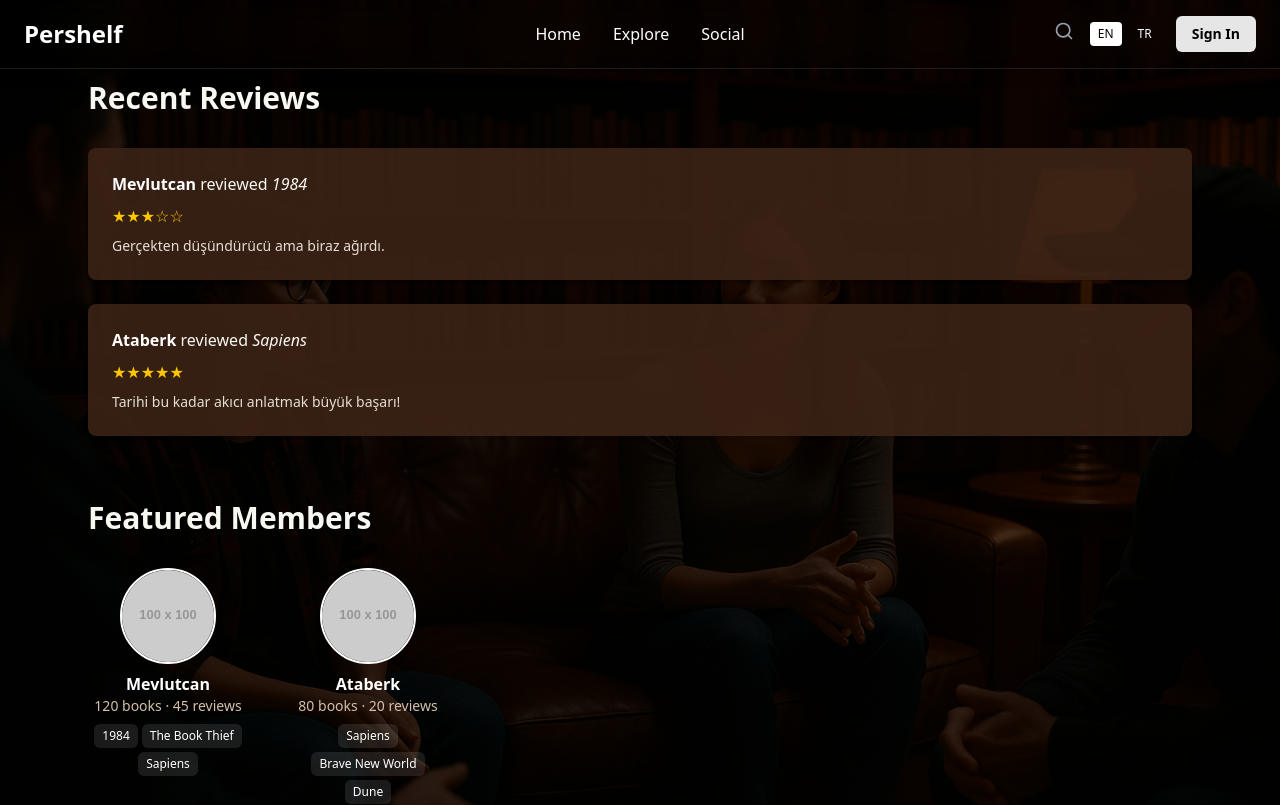
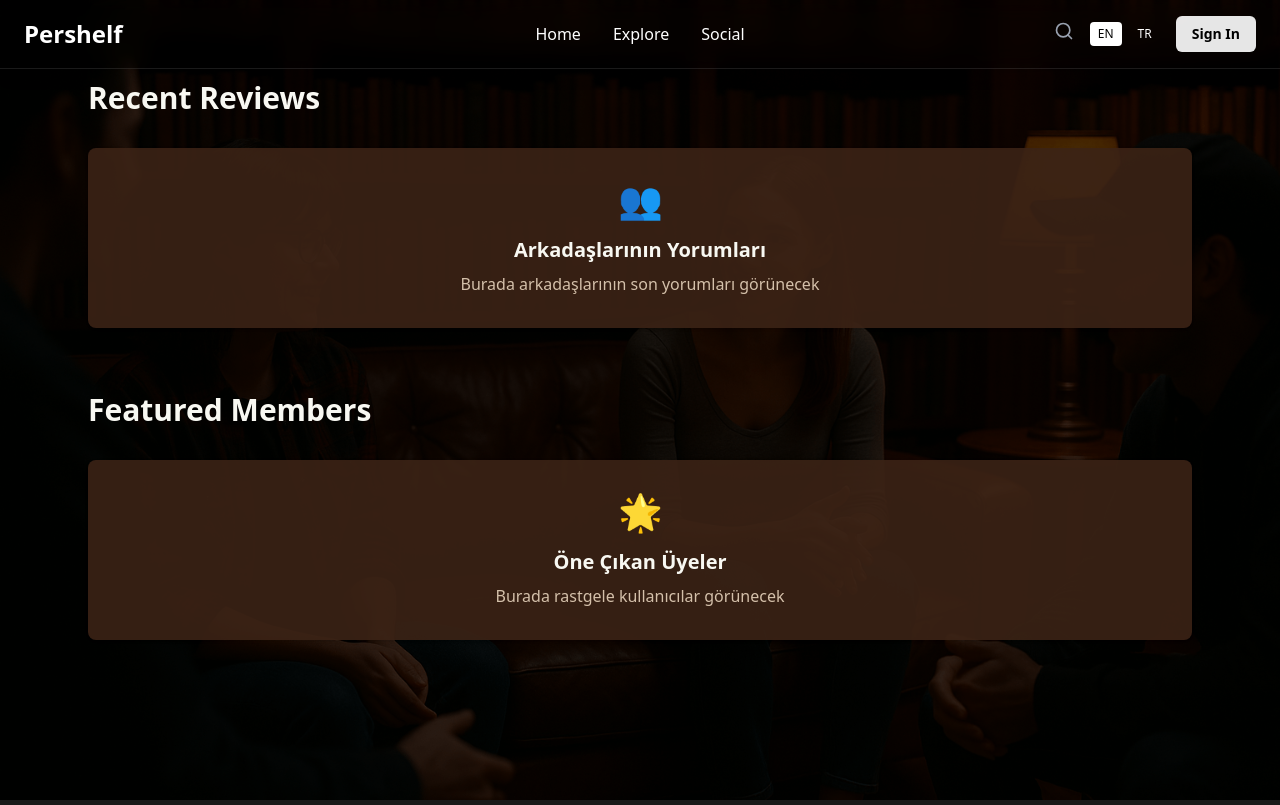
Before and after one commit to pershelf-devs/pershelf-frontend, a React (Vite) app: page /social in a window 1280 px wide. Shown: the top 805 px of the page. Built offline with nearby package versions, Linux system fonts and the light colour scheme.

Commit message:
Token expired olduğunda logout mantığı eklendi. SocialPage kısmında gerekli ne gösterilecek ona göre düzeltildi backend api bekleniyor.BookDetail kısmındaki reviewlere paging eklendi fotoğraf kalitesi bozulmasın diye.

```diff
--- a/src/api/api.js
+++ b/src/api/api.js
@@ -1,5 +1,7 @@
 import axios from 'axios';
 import { store } from '../redux/store';
+import { logout } from '../redux/user/userSlice';
+import { toast } from 'react-toastify';
 
 const api = axios.create({
   baseURL: '/api',
@@ -21,4 +23,30 @@ api.interceptors.request.use(
   (error) => Promise.reject(error)
 )
 
+// Response interceptor - token expire durumunu yakala
+api.interceptors.response.use(
+  (response) => {
+    // Token expire kontrolü
+    if (response?.data?.code === "5") {
+      toast.warning("Your session has expired. Please login again.");
+      store.dispatch(logout());
+      setTimeout(() => {
+        window.location.href = '/login';
+      }, 1500);
+    }
+    return response;
+  },
+  (error) => {
+    // Error durumunda da kontrol et
+    if (error?.response?.data?.code === "5") {
+      toast.warning("Your session has expired. Please login again.");
+      store.dispatch(logout());
+      setTimeout(() => {
+        window.location.href = '/login';
+      }, 1500);
+    }
+    return Promise.reject(error);
+  }
+);
+
 export { api }
--- a/src/pages/book/BookDetail.jsx
+++ b/src/pages/book/BookDetail.jsx
@@ -12,8 +12,10 @@ const BookDetail = () => {
   const [loading, setLoading] = useState(true);
   const [error, setError] = useState(null);
   const { currentUser } = useSelector((state) => state.user);
-  const [reviews, setReviews] = useState([]);
+  const [allReviews, setAllReviews] = useState([]); // Tüm review'ları sakla
   const [reviewsLoading, setReviewsLoading] = useState(true);
+  const [currentReviewPage, setCurrentReviewPage] = useState(1);
+  const reviewsPerPage = 5; // Her sayfada 5 yorum göster
   const [bookStatus, setBookStatus] = useState({
     like: false,
     favorite: false,
@@ -198,10 +200,14 @@ const BookDetail = () => {
 
   const fetchReviews = async (bookId) => {
     try {
+      setReviewsLoading(true);
       const response = await api.post("/reviews/get/book-reviews", parseInt(bookId));
 
       if (response?.data?.status?.code === "0") {
-        const reviewsData = response.data.reviews || [];
+        let reviewsData = response.data.reviews || [];
+
+        // Tarihe göre sırala (en yeni en üstte)
+        reviewsData = reviewsData.sort((a, b) => new Date(b.created_at) - new Date(a.created_at));
 
         // Benzersiz user_id'leri topla
         const userIds = [...new Set(reviewsData.map(review => review.user_id))];
@@ -243,15 +249,14 @@ const BookDetail = () => {
               user_image_base64: usersMap[review.user_id]?.user_image_base64
             }));
 
-            setReviews(reviewsWithUsers);
+            setAllReviews(reviewsWithUsers);
 
           } catch (userFetchError) {
             console.error("❌ Kullanıcı bilgileri alınırken hata:", userFetchError);
-            // Hata durumunda review'ları user bilgisi olmadan göster
-            setReviews(reviewsData);
+            setAllReviews(reviewsData);
           }
         } else {
-          setReviews(reviewsData);
+          setAllReviews(reviewsData);
         }
       }
     } catch (error) {
@@ -278,6 +283,8 @@ const BookDetail = () => {
       const response = await api.post("/reviews/create/book-review", reviewPayload);
       if (response?.data?.code === "0") {
         toast.success("Yorumunuz başarıyla eklendi!");
+        // Yeni yorum eklendikten sonra ilk sayfaya dön ve yeniden yükle
+        setCurrentReviewPage(1);
         fetchReviews(book.id);
         setShowReviewForm(false);
         setReviewData({
@@ -440,6 +447,63 @@ const BookDetail = () => {
     fetchFromCoreBackend(id);
     fetchReviews(id);
   }, [id, fetchFromCoreBackend]);
+
+  // UserProfile benzeri pagination fonksiyonları
+  const getPaginatedReviews = () => {
+    const startIndex = (currentReviewPage - 1) * reviewsPerPage;
+    const endIndex = startIndex + reviewsPerPage;
+    return allReviews.slice(startIndex, endIndex);
+  };
+
+  const getTotalReviewPages = () => {
+    return Math.ceil(allReviews.length / reviewsPerPage);
+  };
+
+  const handleReviewPageChange = (pageNumber) => {
+    setCurrentReviewPage(pageNumber);
+  };
+
+  const renderReviewPagination = () => {
+    const totalPages = getTotalReviewPages();
+    if (totalPages <= 1) return null;
+
+    return (
+      <div className="flex justify-center items-center gap-2 mt-6">
+        <button
+          onClick={() => handleReviewPageChange(currentReviewPage - 1)}
+          disabled={currentReviewPage === 1}
+          className="px-3 py-2 rounded-lg bg-white/10 hover:bg-white/20 disabled:opacity-50 disabled:cursor-not-allowed transition-colors"
+        >
+          ←
+        </button>
+
+        {[...Array(totalPages)].map((_, index) => {
+          const pageNum = index + 1;
+          return (
+            <button
+              key={pageNum}
+              onClick={() => handleReviewPageChange(pageNum)}
+              className={`px-3 py-2 rounded-lg transition-colors ${
+                currentReviewPage === pageNum
+                  ? 'bg-white text-gray-900'
+                  : 'bg-white/10 hover:bg-white/20 text-white'
+              }`}
+            >
+              {pageNum}
+            </button>
+          );
+        })}
+
+        <button
+          onClick={() => handleReviewPageChange(currentReviewPage + 1)}
+          disabled={currentReviewPage === totalPages}
+          className="px-3 py-2 rounded-lg bg-white/10 hover:bg-white/20 disabled:opacity-50 disabled:cursor-not-allowed transition-colors"
+        >
+          →
+        </button>
+      </div>
+    );
+  };
 
   useEffect(() => {
     if (!currentUser || !book || !(book.id || book._id)) {
@@ -762,9 +826,16 @@ const BookDetail = () => {
                   <div className="w-8 h-8 border-4 border-white/30 border-t-white rounded-full animate-spin mx-auto mb-4"></div>
                   <p className="text-white/70">Yorumlar yükleniyor...</p>
                 </div>
-              ) : reviews.length > 0 ? (
+              ) : allReviews.length > 0 ? (
                 <div className="space-y-6">
-                  {reviews.map((review) => renderReviewCard(review))}
+                  <div className="space-y-6">
+                    {getPaginatedReviews().map((review, index) => (
+                      <div key={`${review.id || review._id}-${index}`}>
+                        {renderReviewCard(review)}
+                      </div>
+                    ))}
+                  </div>
+                  {renderReviewPagination()}
                 </div>
               ) : (
                 <div className="text-center py-8 bg-white/5 rounded-xl">
--- a/src/pages/social/SocialPage.jsx
+++ b/src/pages/social/SocialPage.jsx
@@ -1,26 +1,10 @@
 import React from "react";
 
-const reviews = [
-  { user: "Mevlutcan", book: "1984", rating: 3, comment: "Gerçekten düşündürücü ama biraz ağırdı." },
-  { user: "Ataberk", book: "Sapiens", rating: 5, comment: "Tarihi bu kadar akıcı anlatmak büyük başarı!" },
-];
+// TODO: Bu kısımda arkadaşlarımızın yorumları gelecek
+const reviews = [];
 
-const members = [
-  {
-    name: "Mevlutcan",
-    avatar: "https://via.placeholder.com/100",
-    books: 120,
-    reviews: 45,
-    favorites: ["1984", "The Book Thief", "Sapiens"],
-  },
-  {
-    name: "Ataberk",
-    avatar: "https://via.placeholder.com/100",
-    books: 80,
-    reviews: 20,
-    favorites: ["Sapiens", "Brave New World", "Dune"],
-  },
-];
+// TODO: Bu kısımda rastgele insanlar gözükecek
+const members = [];
 
 const SocialPage = () => {
   return (
@@ -34,11 +18,12 @@ const SocialPage = () => {
       {/* İçerik */}
       <div className="relative z-10 max-w-6xl mx-auto py-20 px-6 space-y-16">
 
-        {/* Reviews */}
+        {/* Reviews - Arkadaşların yorumları gelecek */}
         <section>
           <h2 className="text-3xl font-bold mb-8">Recent Reviews</h2>
           <div className="space-y-6">
-            {reviews.map((rev, index) => (
+            {reviews.length > 0 ? (
+              reviews.map((rev, index) => (
                 <div key={index} className="bg-[#3b2316]/90 p-6 rounded-lg shadow space-y-2">
                   <p>
                     <span className="font-bold text-white">{rev.user}</span> reviewed{" "}
@@ -50,15 +35,23 @@ const SocialPage = () => {
                   </div>
                   <p className="text-sm text-[#e5ded5]">{rev.comment}</p>
                 </div>
-            ))}
+              ))
+            ) : (
+              <div className="bg-[#3b2316]/90 p-8 rounded-lg shadow text-center">
+                <div className="text-4xl mb-4">👥</div>
+                <h3 className="text-xl font-semibold mb-2">Arkadaşlarının Yorumları</h3>
+                <p className="text-[#d4c0aa]">Burada arkadaşlarının son yorumları görünecek</p>
+              </div>
+            )}
           </div>
         </section>
 
-        {/* Featured Members */}
+        {/* Featured Members - Rastgele insanlar gözükecek */}
         <section>
           <h2 className="text-3xl font-bold mb-8">Featured Members</h2>
           <div className="flex flex-wrap gap-10">
-            {members.map((m, i) => (
+            {members.length > 0 ? (
+              members.map((m, i) => (
                 <div key={i} className="text-center w-40">
                   <img
                     src={m.avatar}
@@ -78,7 +71,14 @@ const SocialPage = () => {
                     ))}
                   </div>
                 </div>
-            ))}
+              ))
+            ) : (
+              <div className="w-full bg-[#3b2316]/90 p-8 rounded-lg shadow text-center">
+                <div className="text-4xl mb-4">🌟</div>
+                <h3 className="text-xl font-semibold mb-2">Öne Çıkan Üyeler</h3>
+                <p className="text-[#d4c0aa]">Burada rastgele kullanıcılar görünecek</p>
+              </div>
+            )}
           </div>
         </section>
       </div>
```
Lines whose indentation alone changed are shown as unchanged.
